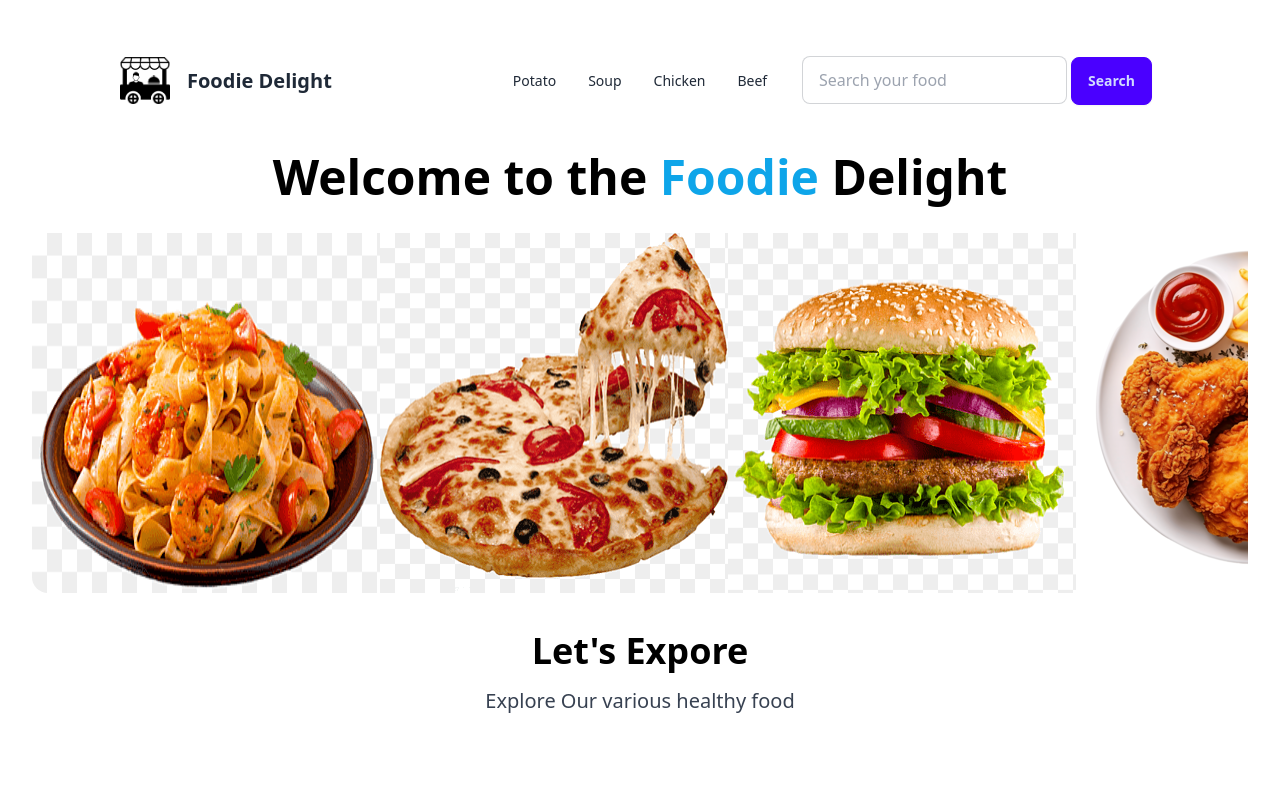
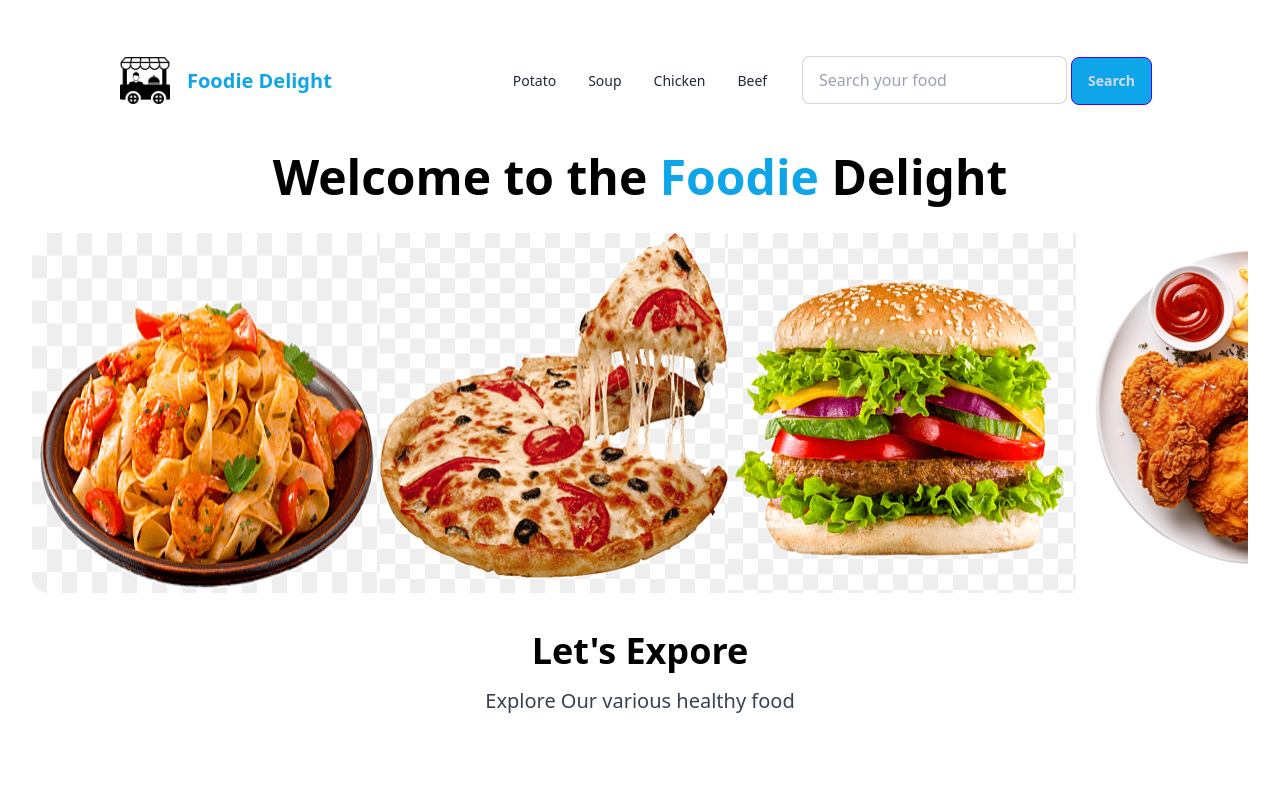
Before and after one commit to protim1451/bootcamp-assignment-2, a plain HTML site: page index.html in a window 1280 px wide. Shown: the top 800 px of the page. Drawn offline with nearby package versions, Linux system fonts and the light colour scheme; no server answers.

Commit message:
button color fixed

```diff
--- a/index.html
+++ b/index.html
@@ -33,7 +33,7 @@
                     </ul>
                 </div>
                 <img height="50px" width="50px" src="images/logo food.png" alt="">
-                <a class="btn btn-ghost text-xl">Foodie Delight</a>
+                <a class="btn btn-ghost font-extrabold text-sky-500 text-xl">Foodie Delight</a>
             </div>
             <div class="navbar-center hidden lg:flex">
                 <ul class="menu menu-horizontal px-1">
@@ -47,7 +47,7 @@
                 <section class=" text-center p-2">
                     <input id="search-input" type="text" placeholder="Search your food"
                         class="input input-bordered max-w-xs" />
-                    <button id="serach-button" onclick="loadFood()" class="btn btn-primary">Search</button>
+                    <button id="serach-button" onclick="loadFood()" class="btn bg-sky-500 btn-primary">Search</button>
                 </section>
             </div>
         </div>
@@ -91,9 +91,7 @@
         <section>
             <div id="result-container" class="grid grid-cols-1 md:grid-cols-2 lg:grid-cols-3 gap-14">
             </div>
-
         </section>
-
 
         <dialog id="show_meal_details" class="modal modal-bottom sm:modal-middle">
             <div class="modal-box w-11/12 max-w-5xl">
--- a/js/food.js
+++ b/js/food.js
@@ -25,7 +25,7 @@ const showMeals = (meals) => {
                 <h2 class="card-title">${meal.strMeal}</h2>
                 <p title="${meal.strInstructions}" >${meal.strInstructions.slice(0,200)}...</p>
                 <div class="card-actions justify-end">
-                    <button onclick="handleShowDetails(${meal.idMeal})" class="btn btn-primary">Show Details</button>
+                    <button onclick="handleShowDetails(${meal.idMeal})" class="btn bg-sky-500 font-extrabold btn-primary">Show Details</button>
                 </div>
             </div>
         `;
```
